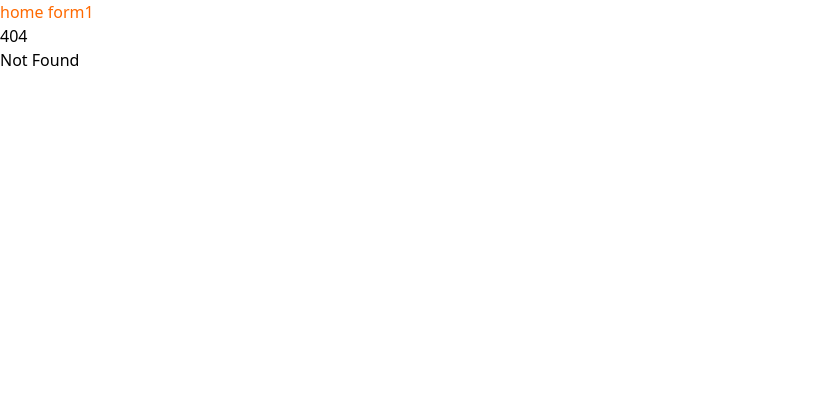
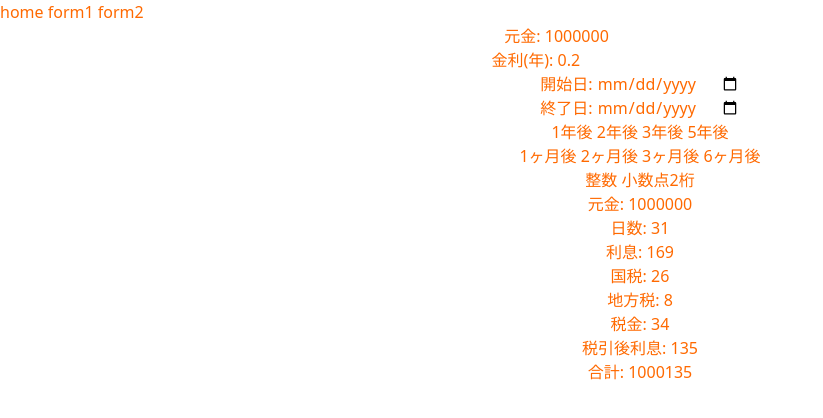
Before and after one commit to tateishi/svelte-interest, a SvelteKit app: page /form2 in a window 1280 px wide. Before the commit this address had no page. Shown: the top 418 px of the page, without its empty margins (0-823 px from the left). Built offline with nearby package versions, Linux system fonts and the light colour scheme.

Commit message:
form2追加

```diff
--- a/src/routes/+layout.svelte
+++ b/src/routes/+layout.svelte
@@ -6,5 +6,6 @@
 <nav>
     <a class="text-orange-500" href="/">home</a>
     <a class="text-orange-500" href="/form1">form1</a>
+    <a class="text-orange-500" href="/form2">form2</a>
 </nav>
 {@render children()}
--- /dev/null
+++ b/src/routes/form2/+page.svelte
@@ -0,0 +1,146 @@
+<script lang="ts">
+    const national_tax_rate: number = 15.315;
+    const local_tax_rate: number = 5;
+    const days_per_year: number = 365;
+
+    let amount: number = 1000000;
+    let rate: number = 0.2;
+    let date_from: string = getToday();
+    let date_to: string = yearsAfter(date_from);
+
+    let place:number = 0;
+
+    $: interest = amount * rate * days / days_per_year / 100;
+    $: national_tax = floorToPlace(interest * national_tax_rate / 100, place);
+    $: local_tax = floorToPlace(interest * local_tax_rate / 100, place);
+    $: total_tax = national_tax + local_tax;
+    $: net_interest = interest - total_tax;
+    $: total = Number(amount) + Number(net_interest);
+    $: days = Math.floor((Number(new Date(date_to)) - Number(new Date(date_from))) / (1000 * 60 * 60 * 24));
+
+    $: console.log(`${date_from} and ${date_to}`);
+    $: console.log(`${days} days`);
+
+    function getToday() : string {
+        let today: string = new Date().toLocaleDateString();
+        let a = today.split("/");
+        today = `${a[0]}-${a[1].padStart(2, "0")}-${a[2].padStart(2, "0")}`;
+        return today;
+    }
+
+    function yearsAfter(date:string, n: number = 1):string {
+        let a = date.split("-");
+        let year = Number(a[0]) + n;
+        let month = a[1];
+        let day = a[2];
+        return `${year}-${month.padStart(2, "0")}-${day.padStart(2, "0")}`;
+    }
+
+    function monthsAfter(date: string, n: number = 1): string {
+        let a = date.split("-");
+        let year = Number(a[0]);
+        let month = Number(a[1]) + n;
+        if (month > 12) {
+            year += 1;
+            month -= 12;
+        }
+        let day = a[2];
+        return `${year}-${month.toString().padStart(2, "0")}-${day.padStart(2, "0")}`;
+    }
+
+    function setYearsAfter(n: number) {
+        date_to = yearsAfter(date_from, n);
+    }
+
+    function setMonthsAfter(n: number) {
+        date_to = monthsAfter(date_from, n);
+    }
+
+    function floorToPlace(value:number, place: number = 0): number {
+        let p = Math.pow(10, place);
+        return Math.floor(value * p) / p;
+    }
+
+    function setPlaceToZero() {
+        place = 0;
+    }
+
+    function setPlaceToTwo() {
+        place = 2;
+    }
+
+    $: console.log(`小数点以下${place}桁`);
+
+    function formatNumber(value: number): string {
+        return floorToPlace(value, place).toFixed(place).toLocaleString();
+    }
+</script>
+
+<div class="text-center text-orange-500">
+    <label for="amount">元金:</label>
+    <input id="amount" bind:value={amount} />
+</div>
+<div class="text-center text-orange-500">
+    <label for="rate">金利(年):</label>
+    <input id="rate" bind:value={rate} />
+</div>
+<div class="text-center text-orange-500">
+    <label for="date_from">開始日:</label>
+    <input id="date_from" type="date" bind:value={date_from} />
+</div>
+<div class="text-center text-orange-500">
+    <label for="date_to">終了日:</label>
+    <input id="date_to" type="date" bind:value={date_to} />
+</div>
+
+<div class="text-center text-orange-500">
+    <button on:click={()=>setYearsAfter(1)}>1年後</button>
+    <button on:click={()=>setYearsAfter(2)}>2年後</button>
+    <button on:click={()=>setYearsAfter(3)}>3年後</button>
+    <button on:click={()=>setYearsAfter(5)}>5年後</button>
+</div>
+
+<div class="text-center text-orange-500">
+    <button on:click={()=>setMonthsAfter(1)}>1ヶ月後</button>
+    <button on:click={()=>setMonthsAfter(2)}>2ヶ月後</button>
+    <button on:click={()=>setMonthsAfter(3)}>3ヶ月後</button>
+    <button on:click={()=>setMonthsAfter(6)}>6ヶ月後</button>
+</div>
+
+<div class="text-center text-orange-500">
+    <button on:click={()=>setPlaceToZero()}>整数</button>
+    <button on:click={()=>setPlaceToTwo()}>小数点2桁</button>
+</div>
+
+<div class="text-center text-orange-500">
+    <label for="gankin">元金:</label>
+    <output id="gankin">{formatNumber(amount)}</output>
+</div>
+<div class="text-center text-orange-500">
+    <label for="days">日数:</label>
+    <output id="days">{days.toLocaleString()}</output>
+</div>
+<div class="text-center text-orange-500">
+    <label for="interest">利息:</label>
+    <output id="interest">{formatNumber(interest)}</output>
+</div>
+<div class="text-center text-orange-500">
+    <label for="national_tax">国税:</label>
+    <output id="national_tax">{formatNumber(national_tax)}</output>
+</div>
+<div class="text-center text-orange-500">
+    <label for="local_tax">地方税:</label>
+    <output id="local_tax">{formatNumber(local_tax)}</output>
+</div>
+<div class="text-center text-orange-500">
+    <label for="total_tax">税金:</label>
+    <output id="total_tax">{formatNumber(total_tax)}</output>
+</div>
+<div class="text-center text-orange-500">
+    <label for="net_interest">税引後利息:</label>
+    <output id="net_interest">{formatNumber(net_interest)}</output>
+</div>
+<div class="text-center text-orange-500">
+    <label for="total">合計:</label>
+    <output id="total">{formatNumber(total)}</output>
+</div>
```
